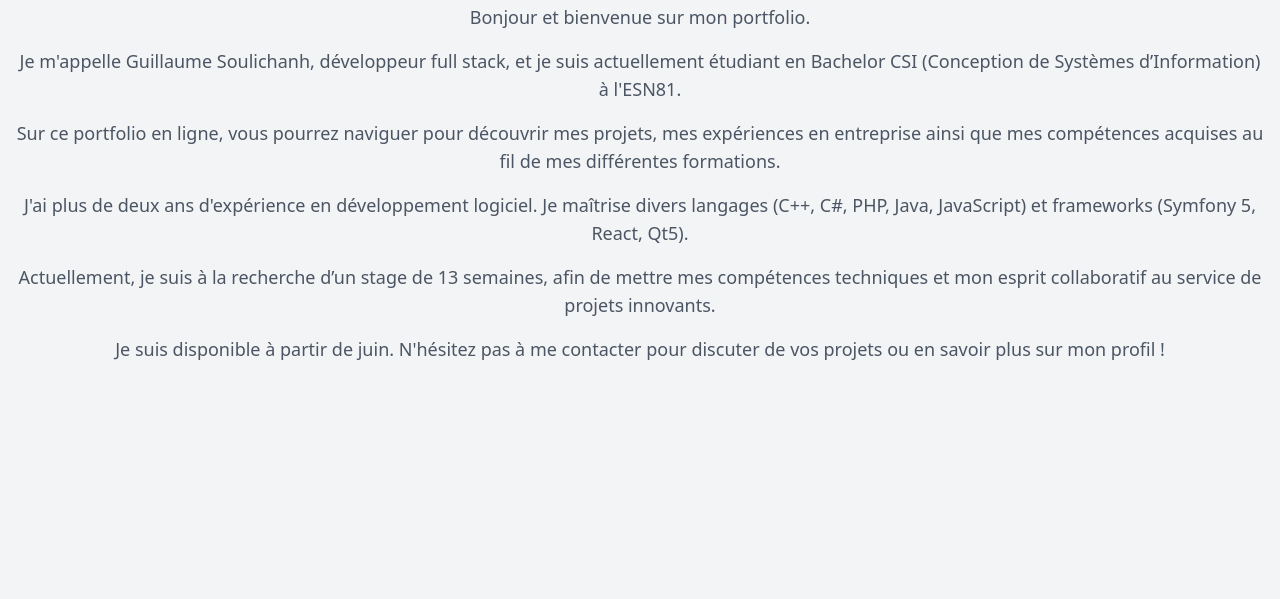
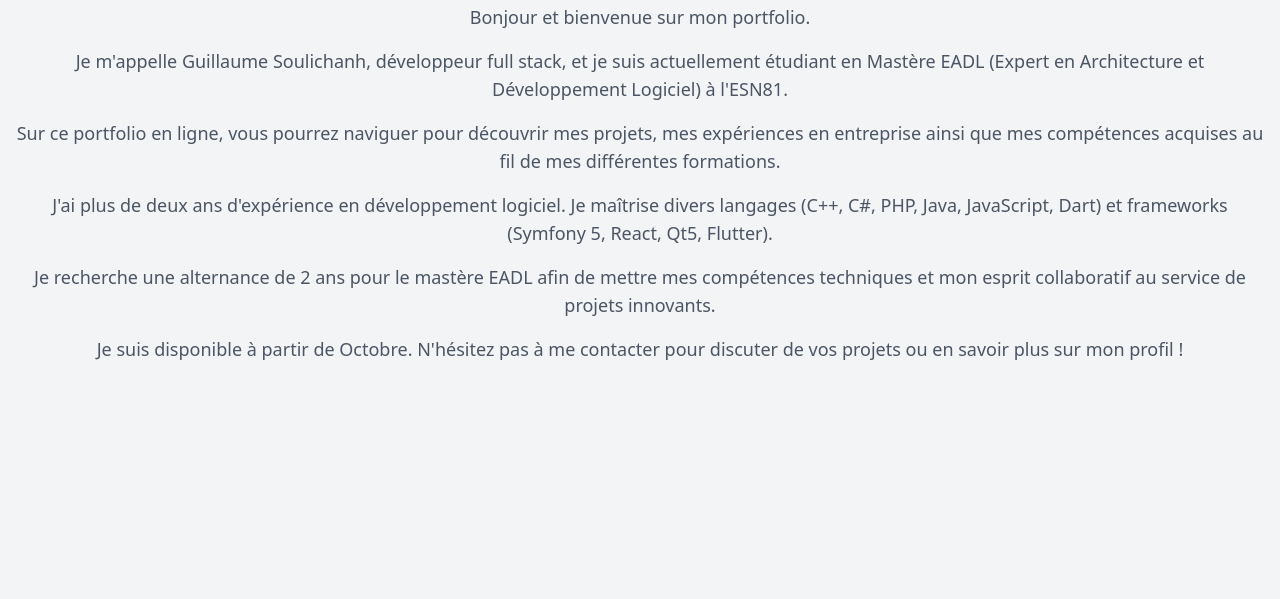
Before and after one commit to gkiThor/portfolio, a website: page index.html in a window 1280 px wide. Shown: the part 201-800 px from the top of the page. Drawn offline with nearby package versions, Linux system fonts and the light colour scheme.

Commit message:
maj EADL

```diff
--- a/index.html
+++ b/index.html
@@ -49,7 +49,7 @@
         </p>
 
         <p class="mt-4 text-gray-600 md:text-lg">
-          Je m'appelle Guillaume Soulichanh, développeur full stack, et je suis actuellement étudiant en Bachelor CSI (Conception de Systèmes d’Information) à l'ESN81.
+          Je m'appelle Guillaume Soulichanh, développeur full stack, et je suis actuellement étudiant en Mastère EADL (Expert en Architecture et Développement Logiciel) à l'ESN81.
         </p>
 
         <p class="mt-4 text-gray-600 md:text-lg">
@@ -57,14 +57,14 @@
         </p>
 
         <p class="mt-4 text-gray-600 md:text-lg">
-          J'ai plus de deux ans d'expérience en développement logiciel. Je maîtrise divers langages (C++, C#, PHP, Java, JavaScript) et frameworks (Symfony 5, React, Qt5).
+          J'ai plus de deux ans d'expérience en développement logiciel. Je maîtrise divers langages (C++, C#, PHP, Java, JavaScript, Dart) et frameworks (Symfony 5, React, Qt5, Flutter).
         </p>
 
         <p class="mt-4 text-gray-600 md:text-lg">
-          Actuellement, je suis à la recherche d’un stage de 13 semaines, afin de mettre mes compétences techniques et mon esprit collaboratif au service de projets innovants.
+          Je recherche une alternance de 2 ans pour le mastère EADL afin de mettre mes compétences techniques et mon esprit collaboratif au service de projets innovants.
         </p>
         <p class="mt-4 text-gray-600 md:text-lg">
-          Je suis disponible à partir de juin. N'hésitez pas à me contacter pour discuter de vos projets ou en savoir plus sur mon profil !
+          Je suis disponible à partir de Octobre. N'hésitez pas à me contacter pour discuter de vos projets ou en savoir plus sur mon profil !
         </p>
 
 
```
